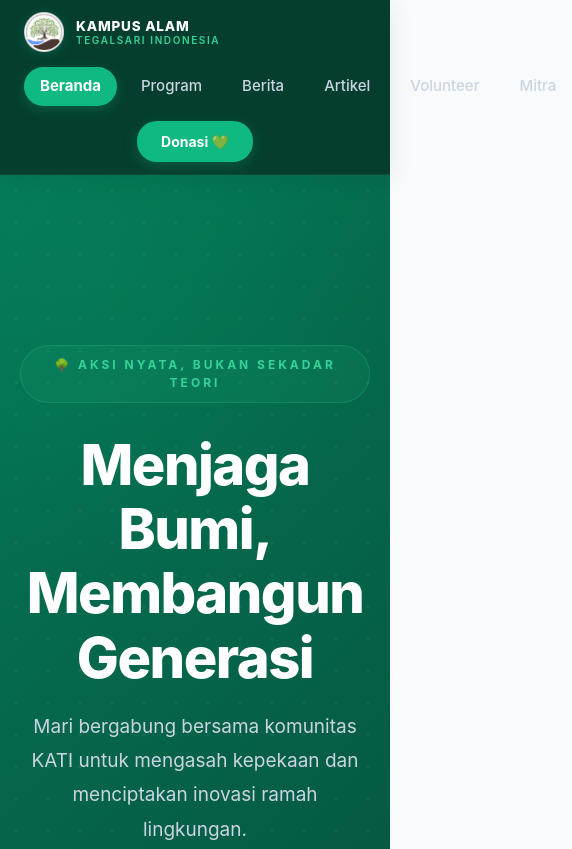
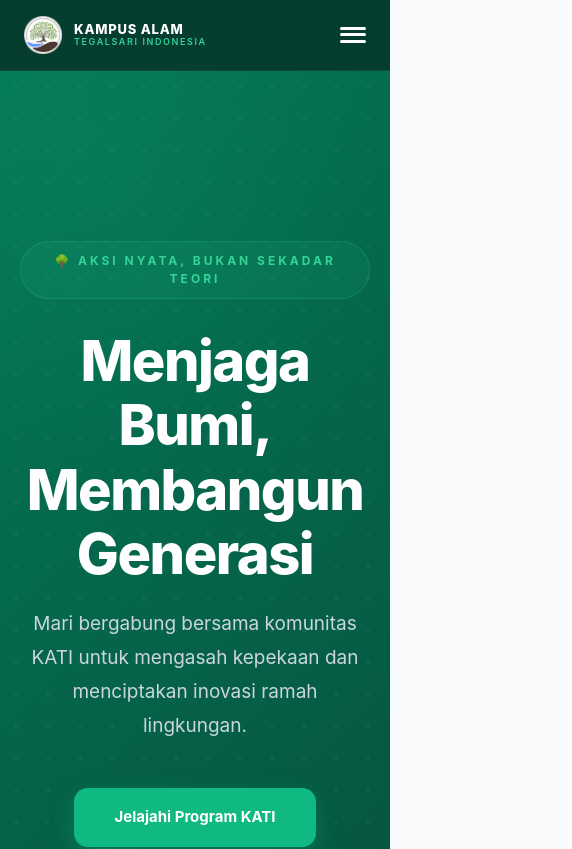
Before and after one commit to abdulmujab80-ui/kati-website, a Next.js app: page / in a window 390 px wide. Shown: the top 849 px of the page, 572 px wide, since content can reach past the window. Built offline with nearby package versions, Linux system fonts and the light colour scheme.

Commit message:
fix: responsive total ala hamburger menu

```diff
--- a/app/layout.tsx
+++ b/app/layout.tsx
@@ -1,8 +1,8 @@
 "use client";
 
 import "./globals.css";
-import Image from "next/image";
 import { usePathname } from "next/navigation";
+import { useState } from "react";
 
 export default function RootLayout({
   children,
@@ -10,9 +10,9 @@ export default function RootLayout({
   children: React.ReactNode;
 }) {
   const pathname = usePathname();
+  const [menuTerbuka, setMenuTerbuka] = useState(false);
   const fontGlobal = '-apple-system, BlinkMacSystemFont, "Segoe UI", Roboto, Helvetica, Arial, sans-serif';
 
-  // Daftar Menu Navigasi Utama
   const daftarMenu = [
     { nama: "Beranda", url: "/" },
     { nama: "Program", url: "/program" },
@@ -24,6 +24,10 @@ export default function RootLayout({
 
   return (
     <html lang="id" style={{ scrollBehavior: 'smooth' }}>
+      <head>
+        {/* ⚡ KUNCI UTAMA: Biar seluruh tampilan website otomatis mengecil & pas di HP */}
+        <meta name="viewport" content="width=device-width, initial-scale=1.0, maximum-scale=1.0, user-scalable=no" />
+      </head>
       <body style={{
         margin: 0,
         padding: 0,
@@ -36,10 +40,9 @@ export default function RootLayout({
         WebkitFontSmoothing: 'antialiased'
       }}>
 
-        {/* 🟢 STYLE INJEKSI PREMIUM (Hover Navigasi, Footer, & Animasi Transisi Halaman) */}
+        {/* 🟢 STYLE INJEKSI PREMIUM (Responsive & Hamburger Menu Effect) */}
         <style dangerouslySetInnerHTML={{
           __html: `
-          /* Efek Animasi Transisi Fade-In Saat Pindah Halaman */
           .konten-halaman {
             animation: efekMulai 0.4s ease-out forwards;
           }
@@ -48,15 +51,13 @@ export default function RootLayout({
             to { opacity: 1; transform: translateY(0); }
           }
 
-          /* Style Navigasi Menu Atas */
           .tautan-nav {
             font-size: 15px;
             font-weight: 500;
             text-decoration: none;
             padding: 8px 16px;
             border-radius: 20px;
-            position: relative;
-            transition: all 0.25s cubic-bezier(0.4, 0, 0.2, 1);
+            transition: all 0.25s ease;
             white-space: nowrap;
           }
           .tautan-nav:hover {
@@ -64,7 +65,6 @@ export default function RootLayout({
             background-color: rgba(52, 211, 153, 0.05);
           }
 
-          /* Efek Tombol Donasi Premium */
           .btn-donasi-nav {
             background-color: #10b981;
             color: white;
@@ -76,87 +76,107 @@ export default function RootLayout({
             cursor: pointer;
             box-shadow: 0 4px 14px rgba(16, 185, 129, 0.25);
             transition: all 0.2s ease;
-            white-space: nowrap;
-          }
-          .btn-donasi-nav:hover {
-            background-color: #059669;
-            transform: translateY(-1.5px);
-            box-shadow: 0 6px 20px rgba(16, 185, 129, 0.4);
-          }
-          .btn-donasi-nav:active {
-            transform: translateY(1px);
           }
 
-          /* Tautan Link Footer Modern */
-          .tautan-footer {
-            color: #94a3b8;
-            text-decoration: none;
-            transition: all 0.25s ease;
-            font-size: 14px;
-            display: inline-block;
-            margin-bottom: 12px;
-          }
-          .tautan-footer:hover {
-            color: #34d399;
-            transform: translateX(4px);
+          /* RESPONSIVE BREAKPOINT (Pengaturan Khusus HP) */
+          @media (max-width: 900px) {
+            .box-menu-tengah {
+              display: ${menuTerbuka ? "flex" : "none"} !important;
+              flex-direction: column;
+              position: absolute;
+              top: 100%;
+              left: 0;
+              width: 100%;
+              background-color: #053e2f;
+              padding: 20px 0;
+              box-shadow: 0 10px 20px rgba(0,0,0,0.15);
+              border-bottom: 2px solid #10b981;
+              gap: 15px !important;
+            }
+            .tautan-nav {
+              width: 80%;
+              text-align: center;
+              padding: 12px 0;
+            }
+            .box-donasi-kanan {
+              display: ${menuTerbuka ? "flex" : "none"} !important;
+              position: absolute;
+              top: calc(100% + ${daftarMenu.length * 52 + 20}px);
+              left: 0;
+              width: 100%;
+              background-color: #053e2f;
+              justify-content: center !important;
+              padding-bottom: 20px;
+            }
+            .tombol-hamburger {
+              display: flex !important;
+            }
           }
 
-          /* Layout Grid Footer Responsif */
           .grid-footer {
             display: grid;
             grid-template-columns: repeat(auto-fit, minmax(260px, 1fr));
             gap: 40px;
             margin-bottom: 50px;
-            text-align: left;
           }
         `}} />
 
-        {/* 🧭 NAVIGATION BAR PREMIUM (Sticky & Mobile-Friendly Luxury) */}
+        {/* 🧭 NAVIGATION BAR RESPONSIF */}
         <nav style={{
           backgroundColor: '#053e2f',
           color: 'white',
-          padding: '12px 24px',
+          padding: '16px 24px',
           display: 'flex',
           alignItems: 'center',
           justifyContent: 'space-between',
-          boxShadow: '0 4px 25px rgba(0,0,0,0.08)',
           position: 'sticky',
           top: 0,
           zIndex: 1000,
           borderBottom: '1px solid rgba(255,255,255,0.05)',
-          backdropFilter: 'blur(10px)',
-          flexWrap: 'wrap',
-          gap: '15px'
+          backdropFilter: 'blur(10px)'
         }}>
 
-          {/* 1. KIRI: Sektor Identitas Logo */}
-          <a href="/" style={{ display: 'flex', alignItems: 'center', gap: '12px', flex: '1 0 auto', textDecoration: 'none' }}>
-            <div style={{ display: 'flex', alignItems: 'center', filter: 'drop-shadow(0 2px 6px rgba(16,185,129,0.2))' }}>
-              <img
-                src="/logo-kati.png"
-                alt="Logo Kampus Alam"
-                style={{ height: '40px', width: 'auto', objectFit: 'contain' }}
-              />
-            </div>
+          {/* KIRI: Sektor Logo */}
+          <a href="/" style={{ display: 'flex', alignItems: 'center', gap: '12px', textDecoration: 'none', zIndex: 1001 }}>
+            <img
+              src="/logo-kati.png"
+              alt="Logo Kampus Alam"
+              style={{ height: '38px', width: 'auto', objectFit: 'contain' }}
+            />
             <div style={{ display: 'flex', flexDirection: 'column', lineHeight: '1.2' }}>
-              <span style={{ fontWeight: '800', fontSize: '13.5px', letterSpacing: '0.8px', color: '#ffffff' }}>
+              <span style={{ fontWeight: '800', fontSize: '13px', letterSpacing: '0.8px', color: '#ffffff' }}>
                 KAMPUS ALAM
               </span>
-              <span style={{ fontWeight: '600', fontSize: '10px', letterSpacing: '1.6px', color: '#34d399' }}>
+              <span style={{ fontWeight: '600', fontSize: '9px', letterSpacing: '1.6px', color: '#34d399' }}>
                 TEGALSARI INDONESIA
               </span>
             </div>
           </a>
 
-          {/* 2. TENGAH: Menu Navigasi dengan Indikator Kapsul Menyala */}
-          <div style={{
-            display: 'flex',
-            gap: '8px',
-            justifyContent: 'center',
-            alignItems: 'center',
-            flexFlow: 'wrap',
-            flex: '1 0 auto'
-          }}>
+          {/* TOMBOL HAMBURGER (Hanya muncul di HP seperti contoh foto) */}
+          <button
+            className="tombol-hamburger"
+            onClick={() => setMenuTerbuka(!menuTerbuka)}
+            style={{
+              display: 'none',
+              flexDirection: 'column',
+              justifyContent: 'space-around',
+              width: '26px',
+              height: '20px',
+              background: 'transparent',
+              border: 'none',
+              cursor: 'pointer',
+              padding: 0,
+              zIndex: 1001
+            }}
+          >
+            <div style={{ width: '26px', height: '3px', backgroundColor: 'white', borderRadius: '3px', transition: '0.3s' }} />
+            <div style={{ width: '26px', height: '3px', backgroundColor: 'white', borderRadius: '3px', transition: '0.3s' }} />
+            <div style={{ width: '26px', height: '3px', backgroundColor: 'white', borderRadius: '3px', transition: '0.3s' }} />
+          </button>
+
+          {/* TENGAH: Menu Navigasi */}
+          <div className="box-menu-tengah" style={{ display: 'flex', gap: '4px', justifyContent: 'center', alignItems: 'center' }}>
             {daftarMenu.map((menu) => {
               const apakahAktif = pathname === menu.url;
               return (
@@ -168,7 +188,6 @@ export default function RootLayout({
                     color: apakahAktif ? '#ffffff' : '#cbd5e1',
                     fontWeight: apakahAktif ? '700' : '500',
                     backgroundColor: apakahAktif ? '#10b981' : 'transparent',
-                    boxShadow: apakahAktif ? '0 4px 12px rgba(16, 185, 129, 0.25)' : 'none',
                   }}
                 >
                   {menu.nama}
@@ -177,62 +196,43 @@ export default function RootLayout({
             })}
           </div>
 
-          {/* 3. KANAN: Akses Aksi Donasi */}
-          <div style={{ display: 'flex', justifyContent: 'center', flex: '1 0 auto' }}>
+          {/* KANAN: Tombol Donasi */}
+          <div className="box-donasi-kanan" style={{ display: 'flex', justifyContent: 'flex-end' }}>
             <a href="/donasi" style={{ textDecoration: 'none' }}>
-              <button className="btn-donasi-nav">
-                Donasi 💚
-              </button>
+              <button className="btn-donasi-nav">Donasi 💚</button>
             </a>
           </div>
 
         </nav>
 
         {/* 📋 ISI HALAMAN UTAMA */}
-        <div className="konten-halaman" style={{ flex: '1 0 auto' }}>
+        <div className="konten-halaman" style={{ flex: '1 0 auto', width: '100%', maxWidth: '100vw', overflowX: 'hidden' }}>
           {children}
         </div>
 
-        {/* 🧱 FOOTER GLOBAL */}
+        {/* 🧱 FOOTER */}
         <footer style={{
           backgroundColor: '#090d16',
           color: '#94a3b8',
-          padding: '80px 24px 35px 24px',
+          padding: '60px 24px 35px 24px',
           borderTop: '5px solid #10b981',
-          flexShrink: 0,
-          position: 'relative',
           overflow: 'hidden'
         }}>
-          {/* Efek Gradasi Latar Belakang Tipis */}
-          <div style={{ position: 'absolute', top: 0, right: 0, width: '300px', height: '300px', background: 'radial-gradient(circle, rgba(16,185,129,0.03) 0%, transparent 70%)', pointerEvents: 'none' }} />
-
           <div style={{ maxWidth: '1150px', margin: '0 auto' }}>
-
             <div className="grid-footer">
-
-              {/* Kolom 1: Profil Singkat Ringkas */}
-              <div style={{ paddingRight: '20px' }}>
+              <div>
                 <div style={{ display: 'flex', alignItems: 'center', gap: '10px', marginBottom: '20px' }}>
-                  <img
-                    src="/logo-kati.png"
-                    alt="Logo Kampus Alam"
-                    style={{ width: '34px', height: '34px', objectFit: 'contain' }}
-                  />
-                  <span style={{ color: 'white', fontWeight: '800', fontSize: '17px', letterSpacing: '0.5px' }}>
-                    KATI INDONESIA
-                  </span>
+                  <img src="/logo-kati.png" alt="Logo KATI" style={{ width: '32px', height: '32px', objectFit: 'contain' }} />
+                  <span style={{ color: 'white', fontWeight: '800', fontSize: '16px' }}>KATI INDONESIA</span>
                 </div>
-                <p style={{ fontSize: '14px', lineHeight: '1.8', color: '#64748b', margin: 0 }}>
+                <p style={{ fontSize: '13.5px', lineHeight: '1.7', color: '#64748b' }}>
                   Kampus Alam Tegalsari Indonesia membangun pusat edukasi terpadu, gerakan restorasi nyata, serta kolaborasi hijau multi-sektor demi masa depan bumi yang berkelanjutan.
                 </p>
               </div>
 
-              {/* Kolom 2: Tautan Pintas Terstruktur */}
               <div>
-                <h4 style={{ color: '#ffffff', fontSize: '14px', fontWeight: '700', margin: '0 0 20px 0', textTransform: 'uppercase', letterSpacing: '1.5px' }}>
-                  Akses Navigasi
-                </h4>
-                <div style={{ display: 'flex', flexDirection: 'column', alignItems: 'flex-start' }}>
+                <h4 style={{ color: '#ffffff', fontSize: '13px', fontWeight: '700', marginBottom: '20px', textTransform: 'uppercase', letterSpacing: '1px' }}>Akses Navigasi</h4>
+                <div style={{ display: 'flex', flexDirection: 'column' }}>
                   <a href="/program" className="tautan-footer">🌱 Program Utama</a>
                   <a href="/berita" className="tautan-footer">📰 Kabar Warta</a>
                   <a href="/volunteer" className="tautan-footer">🤝 Gabung Relawan</a>
@@ -240,47 +240,18 @@ export default function RootLayout({
                 </div>
               </div>
 
-              {/* Kolom 3: Pusat Informasi Kontak Resmi */}
               <div>
-                <h4 style={{ color: '#ffffff', fontSize: '14px', fontWeight: '700', margin: '0 0 20px 0', textTransform: 'uppercase', letterSpacing: '1.5px' }}>
-                  Sekretariat Pusat
-                </h4>
-                <div style={{ display: 'flex', flexDirection: 'column', gap: '12px', fontSize: '14px', lineHeight: '1.6' }}>
-                  <p style={{ margin: 0, color: '#cbd5e1' }}>
-                    📍 Kawasan Pusat Konservasi Hijau Tegalsari, Malang, Jawa Timur
-                  </p>
-                  <p style={{ margin: 0, color: '#cbd5e1' }}>
-                    📞 Hubungi: +62 858-5072-9957
-                  </p>
-                  <p style={{ margin: 0 }}>
-                    ✉️ <a href="mailto:info@kampusalamtegalsari.id" style={{ color: '#34d399', textDecoration: 'none', fontWeight: '500' }}>info@kampusalamtegalsari.id</a>
-                  </p>
+                <h4 style={{ color: '#ffffff', fontSize: '13px', fontWeight: '700', marginBottom: '20px', textTransform: 'uppercase', letterSpacing: '1px' }}>Sekretariat Pusat</h4>
+                <div style={{ display: 'flex', flexDirection: 'column', gap: '10px', fontSize: '13.5px' }}>
+                  <p style={{ margin: 0, color: '#cbd5e1' }}>📍 Kawasan Pusat Konservasi Hijau Tegalsari, Malang, Jawa Timur</p>
+                  <p style={{ margin: 0, color: '#cbd5e1' }}>📞 +62 858-5072-9957</p>
                 </div>
-              </div>
-
-            </div>
-
-            {/* Hak Cipta & Garis Pembatas Bawah */}
-            <div style={{
-              borderTop: '1px solid #1e293b',
-              paddingTop: '28px',
-              textAlign: 'center',
-              fontSize: '13px',
-              color: '#475569',
-              display: 'flex',
-              justifyContent: 'space-between',
-              alignItems: 'center',
-              flexWrap: 'wrap',
-              gap: '15px'
-            }}>
-              <div>
-                © {new Date().getFullYear()} <span style={{ color: '#cbd5e1' }}>Kampus Alam Tegalsari Indonesia</span>. Hak Cipta Dilindungi.
-              </div>
-              <div style={{ fontSize: '12px', color: '#334155', letterSpacing: '0.5px' }}>
-                Dirancang dengan kepedulian tinggi terhadap kelestarian ekosistem.
               </div>
             </div>
 
+            <div style={{ borderTop: '1px solid #1e293b', paddingTop: '20px', textAlign: 'center', fontSize: '12px', color: '#475569' }}>
+              © {new Date().getFullYear()} Kampus Alam Tegalsari Indonesia. Hak Cipta Dilindungi.
+            </div>
           </div>
         </footer>
 
```
